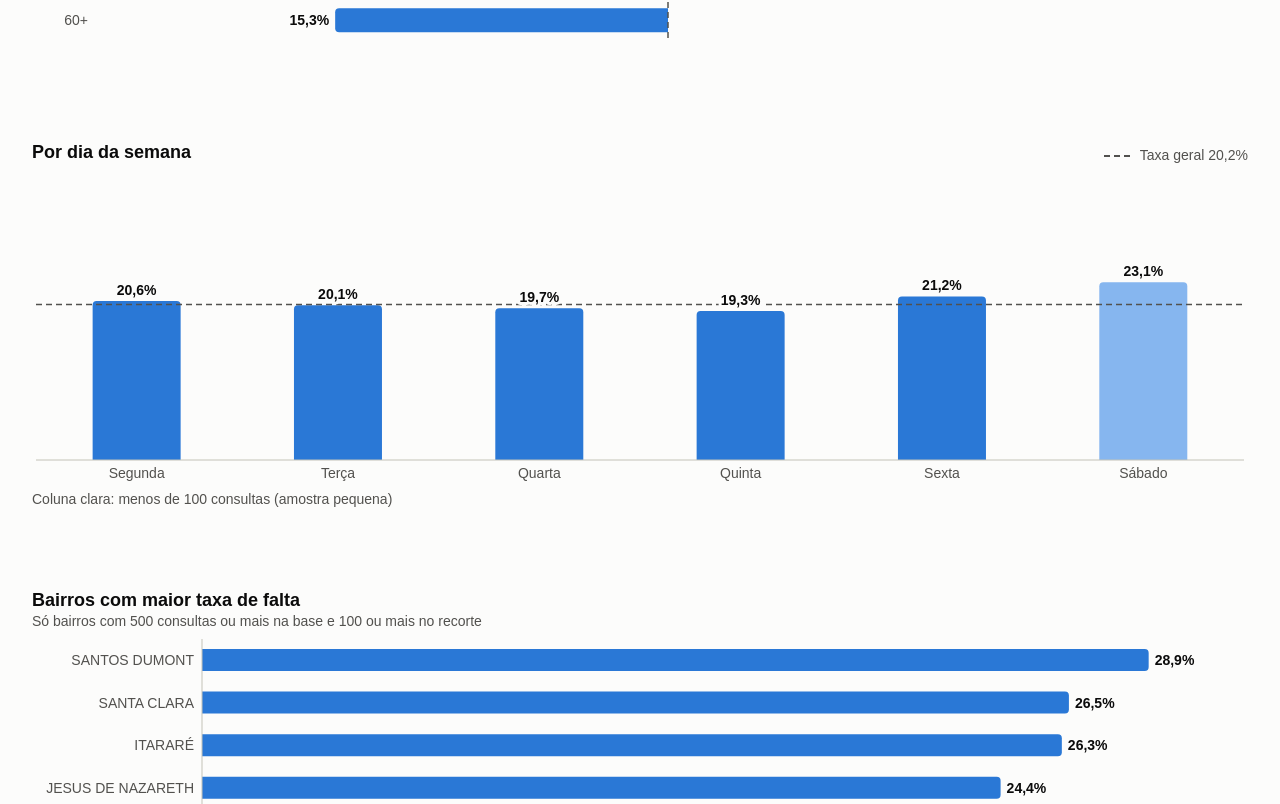
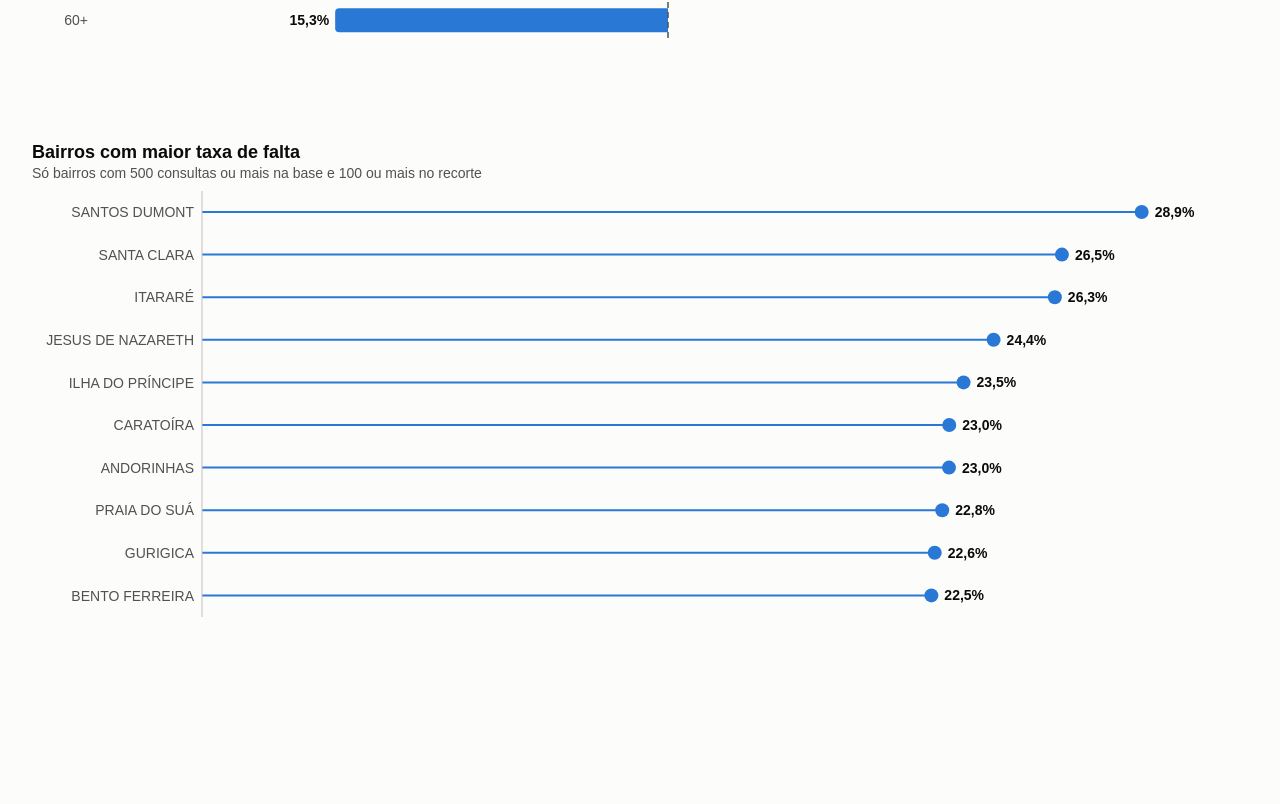
Before and after one commit to cauedev30/analise-no-show-consultas, a Next.js app in the folder dashboard/: page / in a window 1280 px wide. Shown: the part 896-1700 px from the top of the page. After the commit the page ends 1613 px from the top, so only its background shows below. Built offline with nearby package versions, Linux system fonts and the light colour scheme; a web font is replaced by a local one.

Commit message:
Mostra os bairros em pirulito e tira o gráfico do dia da semana

```diff
--- a/dashboard/components/GraficoBairros.tsx
+++ b/dashboard/components/GraficoBairros.tsx
@@ -5,6 +5,9 @@ import { COR } from "./cores";
 import { Dica, descreverLinhas, type LinhaDoGrafico } from "./Dica";
 import { useEntradaDosDados } from "./entradaDosDados";
 import { formatarInteiro, formatarPct } from "@/lib/formato";
+
+// Raio do ponto do pirulito, em px.
+const RAIO = 7;
 
 interface Props {
   titulo: string;
@@ -14,9 +17,9 @@ interface Props {
   minimoNoRecorte: number;
   /** O recorte não tem nenhuma consulta. */
   semConsultas: boolean;
-  /** Falso enquanto a seção não surgiu: o gráfico fica sem as barras, que entram quando ela aparece. */
-  mostrarBarras?: boolean;
-  /** As barras crescem ao entrar (uma vez). Depois, filtro não anima. */
+  /** Falso enquanto a seção não surgiu: o gráfico fica sem os pirulitos, que entram quando ela aparece. */
+  mostrarDados?: boolean;
+  /** Os pirulitos crescem ao entrar (uma vez). Depois, filtro não anima. */
   animarEntrada?: boolean;
   className?: string;
 }
@@ -27,12 +30,24 @@ export function GraficoBairros({
   minimoNaBase,
   minimoNoRecorte,
   semConsultas,
-  mostrarBarras = true,
+  mostrarDados = true,
   animarEntrada = false,
   className = "",
 }: Props) {
   const entrada = useEntradaDosDados(animarEntrada);
   const maxima = Math.max(0, ...bairros.map((b) => b.taxa));
+
+  // Pirulito: uma linha fina do zero até a taxa e um ponto no fim (um ranking leve, sem barras grossas).
+  const pirulito = ({ x = 0, y = 0, width = 0, height = 0 }: { x?: number; y?: number; width?: number; height?: number }) => {
+    if (width < 0.5) return <g />;
+    const meio = y + height / 2;
+    return (
+      <g>
+        <line x1={x} y1={meio} x2={x + width - RAIO} y2={meio} stroke={COR.azul} strokeWidth={2} />
+        <circle cx={x + width - RAIO} cy={meio} r={RAIO} fill={COR.azul} />
+      </g>
+    );
+  };
 
   return (
     <figure className={`flex flex-col ${className}`}>
@@ -73,8 +88,8 @@ export function GraficoBairros({
                   isAnimationActive={false}
                   content={(p) => <Dica ativo={p.active} linha={p.payload?.[0]?.payload as LinhaDoGrafico | undefined} />}
                 />
-                {mostrarBarras && (
-                  <Bar dataKey="taxa" fill={COR.azul} radius={[0, 4, 4, 0]} barSize={22} {...entrada}>
+                {mostrarDados && (
+                  <Bar dataKey="taxa" fill={COR.azul} barSize={RAIO * 2} shape={pirulito} {...entrada}>
                     <LabelList
                       dataKey="taxa"
                       position="right"
--- a/dashboard/components/GraficoColunas.tsx
+++ /dev/null
@@ -1,152 +0,0 @@
-"use client";
-
-import { Bar, BarChart, Cell, LabelList, ReferenceLine, ResponsiveContainer, Tooltip, XAxis, YAxis } from "recharts";
-import { COR } from "./cores";
-import { Dica, descreverLinhas, ehAmostraPequena, type LinhaDoGrafico, type PropsRotulo } from "./Dica";
-import { useEntradaDosDados } from "./entradaDosDados";
-import { formatarInteiro, formatarPct } from "@/lib/formato";
-import type { Resumo } from "@/lib/tipos";
-
-interface Props {
-  titulo: string;
-  /** Os rótulos das categorias, na ordem do contrato. */
-  categorias: string[];
-  /** Um resumo por categoria (mesma ordem). Categoria sem consultas vem com taxa nula. */
-  resumos: Resumo[];
-  /** A taxa da base inteira: não muda com o filtro. */
-  taxaGeral: number;
-  /** Topo da escala (a mesma nos gráficos de colunas, para as alturas serem comparáveis). */
-  yMax: number;
-  /** O recorte não tem nenhuma consulta. */
-  semConsultas: boolean;
-  /** Colunas com menos consultas que isso (e mais que zero) saem em azul claro, como amostra pequena. */
-  minimo: number;
-  /** Falso enquanto a seção não surgiu: o gráfico fica sem as colunas, que entram quando ela aparece. */
-  mostrarBarras?: boolean;
-  /** As colunas crescem ao entrar (uma vez). Depois, filtro não anima. */
-  animarEntrada?: boolean;
-  className?: string;
-}
-
-export function GraficoColunas({
-  titulo,
-  categorias,
-  resumos,
-  taxaGeral,
-  yMax,
-  semConsultas,
-  minimo,
-  mostrarBarras = true,
-  animarEntrada = false,
-  className = "",
-}: Props) {
-  const entrada = useEntradaDosDados(animarEntrada);
-  const linhas: LinhaDoGrafico[] = categorias.map((nome, i) => ({
-    nome,
-    taxa: resumos[i].taxa ?? 0,
-    consultas: resumos[i].consultas,
-    faltas: resumos[i].faltas,
-    pequena: ehAmostraPequena(resumos[i].consultas, minimo),
-  }));
-  const temAmostraPequena = linhas.some((l) => l.pequena);
-
-  // O valor escrito em cima de cada coluna (taxa zero não tem coluna: o valor sai pelo rótulo do eixo).
-  const rotuloDoValor = ({ x = 0, y = 0, width = 0, index = 0 }: PropsRotulo) =>
-    linhas[index].taxa === 0 ? null : (
-      <text
-        x={x + width / 2}
-        y={y - 6}
-        textAnchor="middle"
-        fontSize={14}
-        fontWeight={700}
-        fill={COR.texto}
-        stroke={COR.fundo}
-        strokeWidth={6}
-        paintOrder="stroke"
-        strokeLinejoin="round"
-      >
-        {formatarPct(linhas[index].taxa)}
-      </text>
-    );
-
-  // O rótulo da categoria no eixo. Quando não há coluna visível, o valor vai logo acima do eixo, onde ele ficaria:
-  // "—" para categoria sem consultas e "0,0%" para categoria com consultas e nenhuma falta.
-  const valorSemColuna = new Map(
-    linhas.filter((l) => l.taxa === 0).map((l) => [l.nome, l.consultas === 0 ? formatarPct(null) : formatarPct(0)]),
-  );
-  const rotuloDoEixo = (props: { x?: number | string; y?: number | string; payload?: { value?: unknown } }) => {
-    const x = Number(props.x ?? 0);
-    const y = Number(props.y ?? 0);
-    const nome = String(props.payload?.value ?? "");
-    const valor = valorSemColuna.get(nome);
-    return (
-      <g>
-        <text x={x} y={y} dy="0.71em" textAnchor="middle" fontSize={14} fill={COR.texto2}>
-          {nome}
-        </text>
-        {valor !== undefined && (
-          <text x={x} y={y - 12} textAnchor="middle" fontSize={14} fontWeight={700} fill={COR.texto}>
-            {valor}
-          </text>
-        )}
-      </g>
-    );
-  };
-
-  return (
-    <figure className={`flex flex-col ${className}`}>
-      <figcaption className="flex flex-wrap items-baseline justify-between gap-x-4">
-        <h2 className="text-grafico font-bold">{titulo}</h2>
-        <span className="flex items-center gap-2 text-rotulo text-texto-2">
-          <svg width="28" height="4" aria-hidden="true">
-            <line x1="0" y1="2" x2="28" y2="2" stroke={COR.texto2} strokeWidth="2" strokeDasharray="6 4" />
-          </svg>
-          Taxa geral {formatarPct(taxaGeral)}
-        </span>
-      </figcaption>
-
-      <div className="relative mt-1 min-h-52 flex-1">
-        {semConsultas ? (
-          <p className="absolute inset-0 flex items-center justify-center text-corpo text-texto-2">
-            sem consultas neste recorte
-          </p>
-        ) : (
-          <div className="absolute inset-0" role="img" aria-label={descreverLinhas(titulo, linhas)}>
-            <ResponsiveContainer width="100%" height="100%">
-              <BarChart data={linhas} margin={{ top: 24, right: 4, bottom: 0, left: 4 }} accessibilityLayer={false}>
-                <XAxis
-                  dataKey="nome"
-                  interval={0}
-                  tickLine={false}
-                  axisLine={{ stroke: COR.eixo }}
-                  tick={rotuloDoEixo}
-                />
-                <YAxis hide domain={[0, yMax]} />
-                <Tooltip
-                  cursor={{ fill: COR.neutro }}
-                  isAnimationActive={false}
-                  content={(p) => <Dica ativo={p.active} linha={p.payload?.[0]?.payload as LinhaDoGrafico | undefined} />}
-                />
-                <ReferenceLine y={taxaGeral} stroke={COR.texto2} strokeWidth={1.5} strokeDasharray="6 4" />
-                {mostrarBarras && (
-                  <Bar dataKey="taxa" fill={COR.azul} radius={[4, 4, 0, 0]} maxBarSize={88} {...entrada}>
-                    {linhas.map((l) => (
-                      <Cell key={l.nome} fill={l.pequena ? COR.azulClaro : COR.azul} />
-                    ))}
-                    <LabelList dataKey="taxa" content={(p) => rotuloDoValor(p as unknown as PropsRotulo)} />
-                  </Bar>
-                )}
-              </BarChart>
-            </ResponsiveContainer>
-          </div>
-        )}
-      </div>
-      {/* Sempre montada: reserva a linha nos três gráficos (as alturas não diferem) e só tem texto com amostra pequena. */}
-      <p className="min-h-lh whitespace-nowrap text-rotulo text-texto-2">
-        {!semConsultas && temAmostraPequena
-          ? `Coluna clara: menos de ${formatarInteiro(minimo)} consultas (amostra pequena)`
-          : ""}
-      </p>
-    </figure>
-  );
-}
--- a/dashboard/components/VisaoGeral.tsx
+++ b/dashboard/components/VisaoGeral.tsx
@@ -4,7 +4,6 @@ import { useMemo } from "react";
 import { Cartao } from "./Cartao";
 import { Filtros } from "./Filtros";
 import { GraficoBairros } from "./GraficoBairros";
-import { GraficoColunas } from "./GraficoColunas";
 import { GraficoDesvio } from "./GraficoDesvio";
 import { GraficoLinha } from "./GraficoLinha";
 import { Revelar } from "./Revelar";
@@ -25,7 +24,11 @@ interface Props {
   onChange: (filtros: TipoFiltros) => void;
 }
 
-/** Aba 1: o recorte escolhido nos filtros, em três números (na barra fixa) e quatro seções, uma embaixo da outra. */
+/**
+ * Aba 1: o recorte escolhido nos filtros, em três números (na barra fixa) e três seções, uma embaixo da outra. Cada
+ * seção tem a forma do seu achado: a espera é uma progressão (linha), a idade fica acima ou abaixo da média (desvio) e
+ * os bairros são um ranking (pirulito). O dia da semana fica só como filtro: a taxa quase não muda entre os dias.
+ */
 export function VisaoGeral({ filtros, onChange }: Props) {
   const { ordem } = painel;
 
@@ -34,28 +37,19 @@ export function VisaoGeral({ filtros, onChange }: Props) {
     const resumo = somar(recorte);
     const porEspera = agrupar(recorte, "faixaEspera", ordem.faixa_espera.length);
     const porIdade = agrupar(recorte, "faixaEtaria", ordem.faixa_etaria.length);
-    const porDia = agrupar(recorte, "diaSemana", ordem.dia_semana.length);
     const ranking = rankingBairros(recorte, elegiveis, MINIMO_NO_RECORTE, BAIRROS_NO_RANKING).map((b) => ({
       nome: ordem.bairro[b.bairro],
       taxa: b.taxa,
       consultas: b.consultas,
       faltas: b.faltas,
     }));
-    // Mesma escala nos três gráficos de colunas, com folga em cima para o valor escrito.
-    const taxas = [...porEspera, ...porIdade, ...porDia].map((r) => r.taxa ?? 0);
-    const yMax = Math.max(painel.totais.taxa, ...taxas) * 1.05;
-    return { resumo, porEspera, porIdade, porDia, ranking, yMax };
+    return { resumo, porEspera, porIdade, ranking };
   }, [filtros, ordem]);
 
   const { resumo } = dados;
   const semConsultas = resumo.consultas === 0;
   const amostraPequena = !semConsultas && resumo.consultas < MINIMO_NO_RECORTE;
   const taxaGeral = painel.totais.taxa;
-
-  // As três colunas na mesma altura: com o `yMax` comum, a altura de uma coluna se compara entre os gráficos.
-  const colunas = [
-    { titulo: "Por dia da semana", categorias: ordem.dia_semana, resumos: dados.porDia },
-  ];
 
   return (
     <div className="pb-24">
@@ -81,7 +75,7 @@ export function VisaoGeral({ filtros, onChange }: Props) {
         </div>
       </section>
 
-      {/* Uma seção por achado, na ordem da fala: o fator principal, o perfil, o que não pesa e a pista. */}
+      {/* Uma seção por achado, na ordem da fala: o fator principal, o perfil e a pista. */}
       <div className="flex flex-col gap-20 px-8 pt-6">
         {/* A espera é uma progressão (quanto mais espera, mais falta): linha com pontos. */}
         <Revelar>
@@ -117,25 +111,7 @@ export function VisaoGeral({ filtros, onChange }: Props) {
           )}
         </Revelar>
 
-        {colunas.map((c) => (
-          <Revelar key={c.titulo}>
-            {(entrada) => (
-              <GraficoColunas
-                className="h-[23rem]"
-                titulo={c.titulo}
-                categorias={c.categorias}
-                resumos={c.resumos}
-                taxaGeral={taxaGeral}
-                yMax={dados.yMax}
-                semConsultas={semConsultas}
-                minimo={MINIMO_NO_RECORTE}
-                mostrarBarras={entrada.surgiu}
-                animarEntrada={entrada.animar}
-              />
-            )}
-          </Revelar>
-        ))}
-
+        {/* Os bairros são um ranking: pirulito (linha fina e um ponto no fim). */}
         <Revelar>
           {(entrada) => (
             <GraficoBairros
@@ -145,7 +121,7 @@ export function VisaoGeral({ filtros, onChange }: Props) {
               minimoNaBase={painel.minimo_consultas_bairro}
               minimoNoRecorte={MINIMO_NO_RECORTE}
               semConsultas={semConsultas}
-              mostrarBarras={entrada.surgiu}
+              mostrarDados={entrada.surgiu}
               animarEntrada={entrada.animar}
             />
           )}
```
Also changed, not shown: 2 other files (tests, documents, lock files or other folders).
